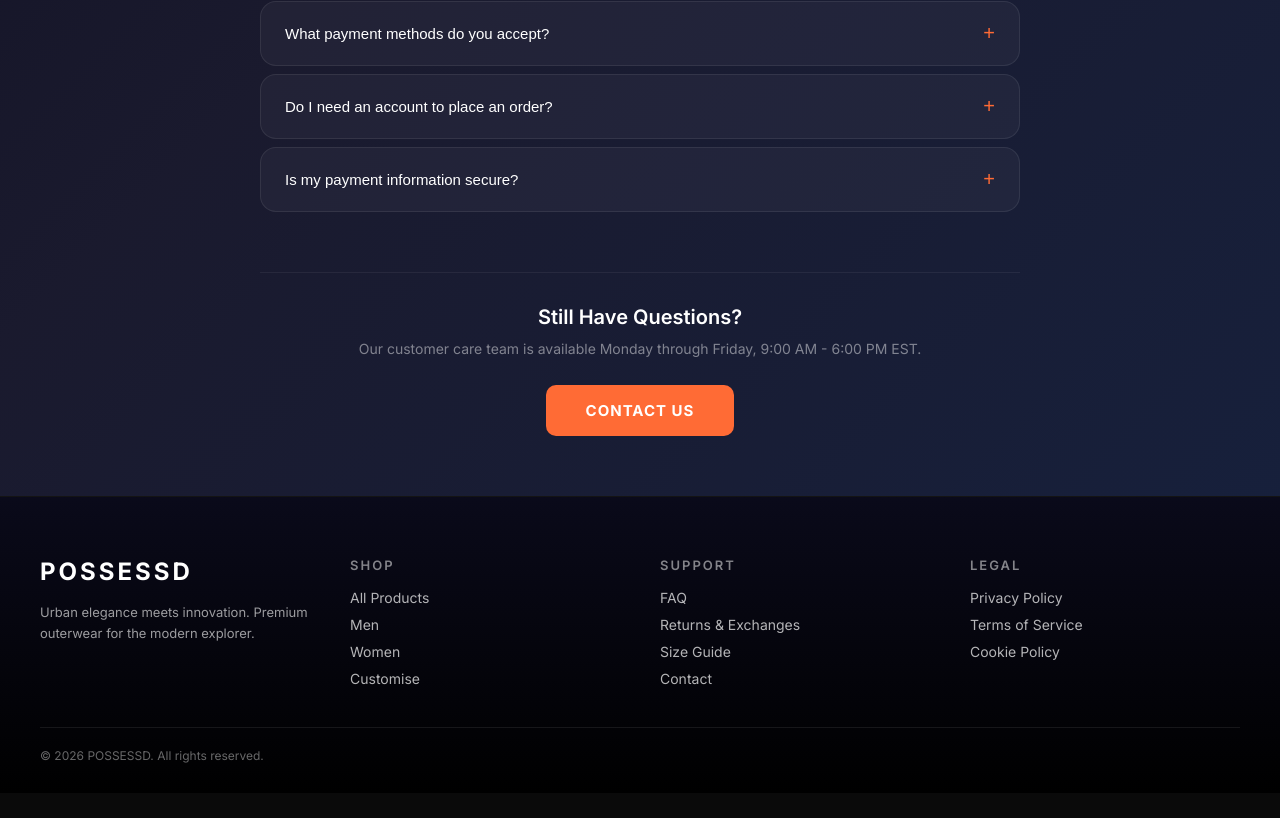
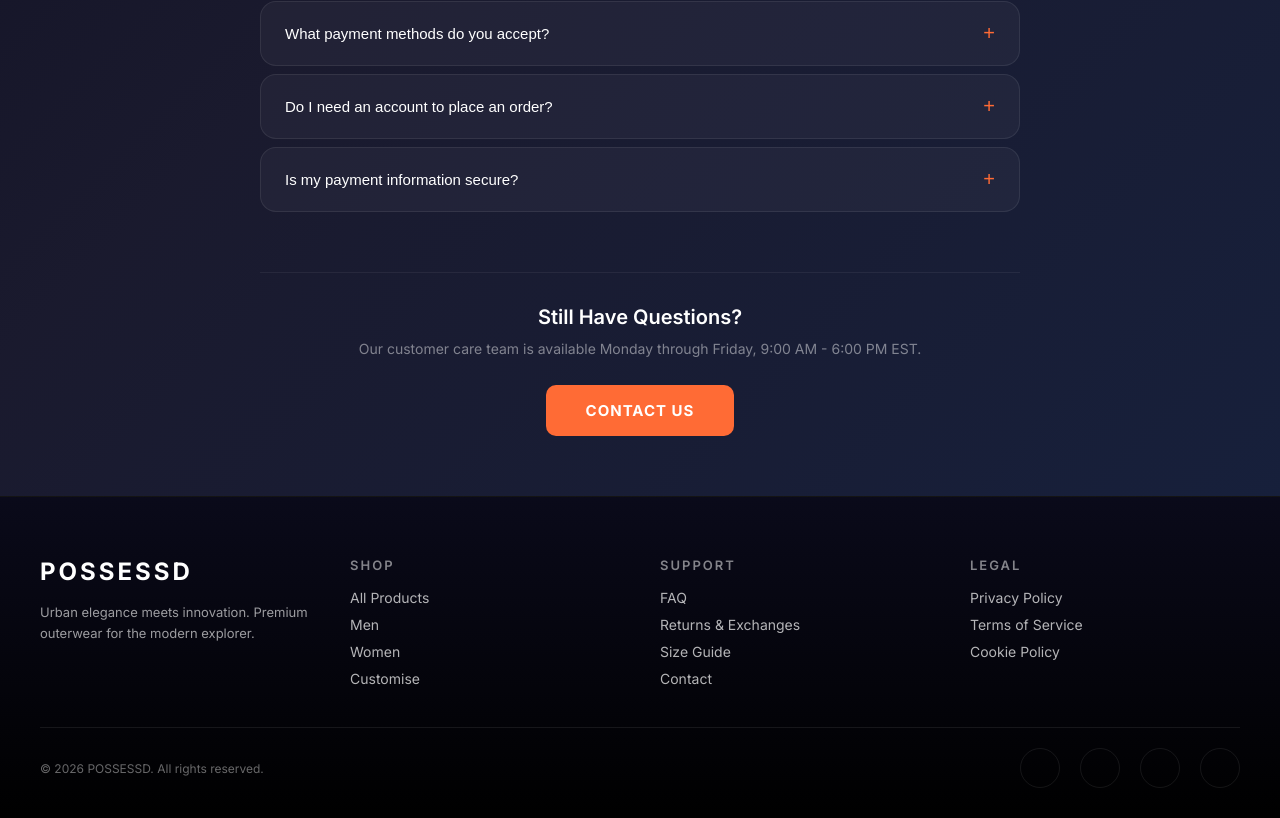
Before and after one commit to Aasirwahab/landing-page-hoodie, a Next.js app: page /faq in a window 1280 px wide. Shown: the part 1379-2197 px from the top of the page. Before the commit the page ends 2172 px from the top, so only its background shows below. Built offline with nearby package versions, Linux system fonts and the light colour scheme; no server answers; a web font is replaced by a local one.

Commit message:
feat: add global styles and reusable footer component

```diff
--- a/app/components/Footer.tsx
+++ b/app/components/Footer.tsx
@@ -4,87 +4,67 @@ import Link from 'next/link'
 
 export default function Footer() {
   return (
-    <footer style={{
-      background: 'linear-gradient(to bottom, #0a0a1a, #000)',
-      color: 'white',
-      padding: '60px 40px 30px',
-      borderTop: '1px solid rgba(255,255,255,0.08)',
-    }}>
-      <div style={{
-        maxWidth: '1200px',
-        margin: '0 auto',
-        display: 'grid',
-        gridTemplateColumns: 'repeat(auto-fit, minmax(200px, 1fr))',
-        gap: '40px',
-        marginBottom: '40px',
-      }}>
+    <footer className="main-footer">
+      <div className="footer-grid">
         {/* Brand */}
         <div>
-          <h3 style={{ fontSize: '24px', fontWeight: 'bold', marginBottom: '16px', letterSpacing: '3px' }}>
+          <h3 className="footer-brand-title">
             POSSESSD
           </h3>
-          <p style={{ fontSize: '13px', opacity: 0.6, lineHeight: 1.6 }}>
+          <p className="footer-brand-text">
             Urban elegance meets innovation. Premium outerwear for the modern explorer.
           </p>
         </div>
 
         {/* Shop */}
         <div>
-          <h4 style={{ fontSize: '13px', fontWeight: '600', marginBottom: '16px', textTransform: 'uppercase', letterSpacing: '2px', opacity: 0.5 }}>
+          <h4 className="footer-section-title">
             Shop
           </h4>
-          <div style={{ display: 'flex', flexDirection: 'column', gap: '10px' }}>
-            <Link href="/shop" style={{ color: 'rgba(255,255,255,0.7)', textDecoration: 'none', fontSize: '14px' }}>All Products</Link>
-            <Link href="/men" style={{ color: 'rgba(255,255,255,0.7)', textDecoration: 'none', fontSize: '14px' }}>Men</Link>
-            <Link href="/women" style={{ color: 'rgba(255,255,255,0.7)', textDecoration: 'none', fontSize: '14px' }}>Women</Link>
-            <Link href="/customize" style={{ color: 'rgba(255,255,255,0.7)', textDecoration: 'none', fontSize: '14px' }}>Customise</Link>
+          <div className="footer-links-column">
+            <Link href="/shop" className="footer-link">All Products</Link>
+            <Link href="/men" className="footer-link">Men</Link>
+            <Link href="/women" className="footer-link">Women</Link>
+            <Link href="/customize" className="footer-link">Customise</Link>
           </div>
         </div>
 
         {/* Support */}
         <div>
-          <h4 style={{ fontSize: '13px', fontWeight: '600', marginBottom: '16px', textTransform: 'uppercase', letterSpacing: '2px', opacity: 0.5 }}>
+          <h4 className="footer-section-title">
             Support
           </h4>
-          <div style={{ display: 'flex', flexDirection: 'column', gap: '10px' }}>
-            <Link href="/faq" style={{ color: 'rgba(255,255,255,0.7)', textDecoration: 'none', fontSize: '14px' }}>FAQ</Link>
-            <Link href="/returns" style={{ color: 'rgba(255,255,255,0.7)', textDecoration: 'none', fontSize: '14px' }}>Returns & Exchanges</Link>
-            <Link href="/size-guide" style={{ color: 'rgba(255,255,255,0.7)', textDecoration: 'none', fontSize: '14px' }}>Size Guide</Link>
-            <Link href="/contact" style={{ color: 'rgba(255,255,255,0.7)', textDecoration: 'none', fontSize: '14px' }}>Contact</Link>
+          <div className="footer-links-column">
+            <Link href="/faq" className="footer-link">FAQ</Link>
+            <Link href="/returns" className="footer-link">Returns & Exchanges</Link>
+            <Link href="/size-guide" className="footer-link">Size Guide</Link>
+            <Link href="/contact" className="footer-link">Contact</Link>
           </div>
         </div>
 
         {/* Legal */}
         <div>
-          <h4 style={{ fontSize: '13px', fontWeight: '600', marginBottom: '16px', textTransform: 'uppercase', letterSpacing: '2px', opacity: 0.5 }}>
+          <h4 className="footer-section-title">
             Legal
           </h4>
-          <div style={{ display: 'flex', flexDirection: 'column', gap: '10px' }}>
-            <Link href="/privacy-policy" style={{ color: 'rgba(255,255,255,0.7)', textDecoration: 'none', fontSize: '14px' }}>Privacy Policy</Link>
-            <Link href="/terms" style={{ color: 'rgba(255,255,255,0.7)', textDecoration: 'none', fontSize: '14px' }}>Terms of Service</Link>
-            <Link href="/cookie-policy" style={{ color: 'rgba(255,255,255,0.7)', textDecoration: 'none', fontSize: '14px' }}>Cookie Policy</Link>
+          <div className="footer-links-column">
+            <Link href="/privacy-policy" className="footer-link">Privacy Policy</Link>
+            <Link href="/terms" className="footer-link">Terms of Service</Link>
+            <Link href="/cookie-policy" className="footer-link">Cookie Policy</Link>
           </div>
         </div>
       </div>
 
       {/* Bottom */}
-      <div style={{
-        borderTop: '1px solid rgba(255,255,255,0.08)',
-        paddingTop: '20px',
-        display: 'flex',
-        justifyContent: 'space-between',
-        alignItems: 'center',
-        flexWrap: 'wrap',
-        gap: '10px',
-      }}>
-        <p style={{ fontSize: '12px', opacity: 0.4 }}>
+      <div className="footer-bottom">
+        <p className="footer-copy">
           &copy; {new Date().getFullYear()} POSSESSD. All rights reserved.
         </p>
-        <div style={{ display: 'flex', gap: '20px' }}>
-          <a href="#" style={{ color: 'rgba(255,255,255,0.4)', fontSize: '16px' }} aria-label="Instagram"><i className="ri-instagram-line"></i></a>
-          <a href="#" style={{ color: 'rgba(255,255,255,0.4)', fontSize: '16px' }} aria-label="Twitter"><i className="ri-twitter-x-line"></i></a>
-          <a href="#" style={{ color: 'rgba(255,255,255,0.4)', fontSize: '16px' }} aria-label="TikTok"><i className="ri-tiktok-line"></i></a>
-          <a href="#" style={{ color: 'rgba(255,255,255,0.4)', fontSize: '16px' }} aria-label="Pinterest"><i className="ri-pinterest-line"></i></a>
+        <div className="footer-socials">
+          <a href="#" className="footer-social-link" aria-label="Instagram"><i className="ri-instagram-line"></i></a>
+          <a href="#" className="footer-social-link" aria-label="Twitter"><i className="ri-twitter-x-line"></i></a>
+          <a href="#" className="footer-social-link" aria-label="TikTok"><i className="ri-tiktok-line"></i></a>
+          <a href="#" className="footer-social-link" aria-label="Pinterest"><i className="ri-pinterest-line"></i></a>
         </div>
       </div>
     </footer>
--- a/app/globals.css
+++ b/app/globals.css
@@ -3131,3 +3131,91 @@ body {
 .brand-loader-accent-line-v.right {
   margin-left: auto;
 }
+
+/* ============================
+   FOOTER STYLES
+   ============================ */
+.main-footer {
+  background: linear-gradient(to bottom, #0a0a1a, #000);
+  color: white;
+  padding: 60px 40px 30px;
+  border-top: 1px solid rgba(255, 255, 255, 0.08);
+}
+
+.footer-grid {
+  max-width: 1200px;
+  margin: 0 auto;
+  display: grid;
+  grid-template-columns: repeat(auto-fit, minmax(200px, 1fr));
+  gap: 40px;
+  margin-bottom: 40px;
+}
+
+.footer-brand-title {
+  font-size: 24px;
+  font-weight: bold;
+  margin-bottom: 16px;
+  letter-spacing: 3px;
+}
+
+.footer-brand-text {
+  font-size: 13px;
+  opacity: 0.6;
+  line-height: 1.6;
+}
+
+.footer-section-title {
+  font-size: 13px;
+  font-weight: 600;
+  margin-bottom: 16px;
+  text-transform: uppercase;
+  letter-spacing: 2px;
+  opacity: 0.5;
+}
+
+.footer-links-column {
+  display: flex;
+  flex-direction: column;
+  gap: 10px;
+}
+
+.footer-link {
+  color: rgba(255, 255, 255, 0.7);
+  text-decoration: none;
+  font-size: 14px;
+  transition: color 0.3s ease;
+}
+
+.footer-link:hover {
+  color: #fff;
+}
+
+.footer-bottom {
+  border-top: 1px solid rgba(255, 255, 255, 0.08);
+  padding-top: 20px;
+  display: flex;
+  justify-content: space-between;
+  align-items: center;
+  flex-wrap: wrap;
+  gap: 10px;
+}
+
+.footer-copy {
+  font-size: 12px;
+  opacity: 0.4;
+}
+
+.footer-socials {
+  display: flex;
+  gap: 20px;
+}
+
+.footer-social-link {
+  color: rgba(255, 255, 255, 0.4);
+  font-size: 16px;
+  transition: color 0.3s ease;
+}
+
+.footer-social-link:hover {
+  color: #fff;
+}
```
